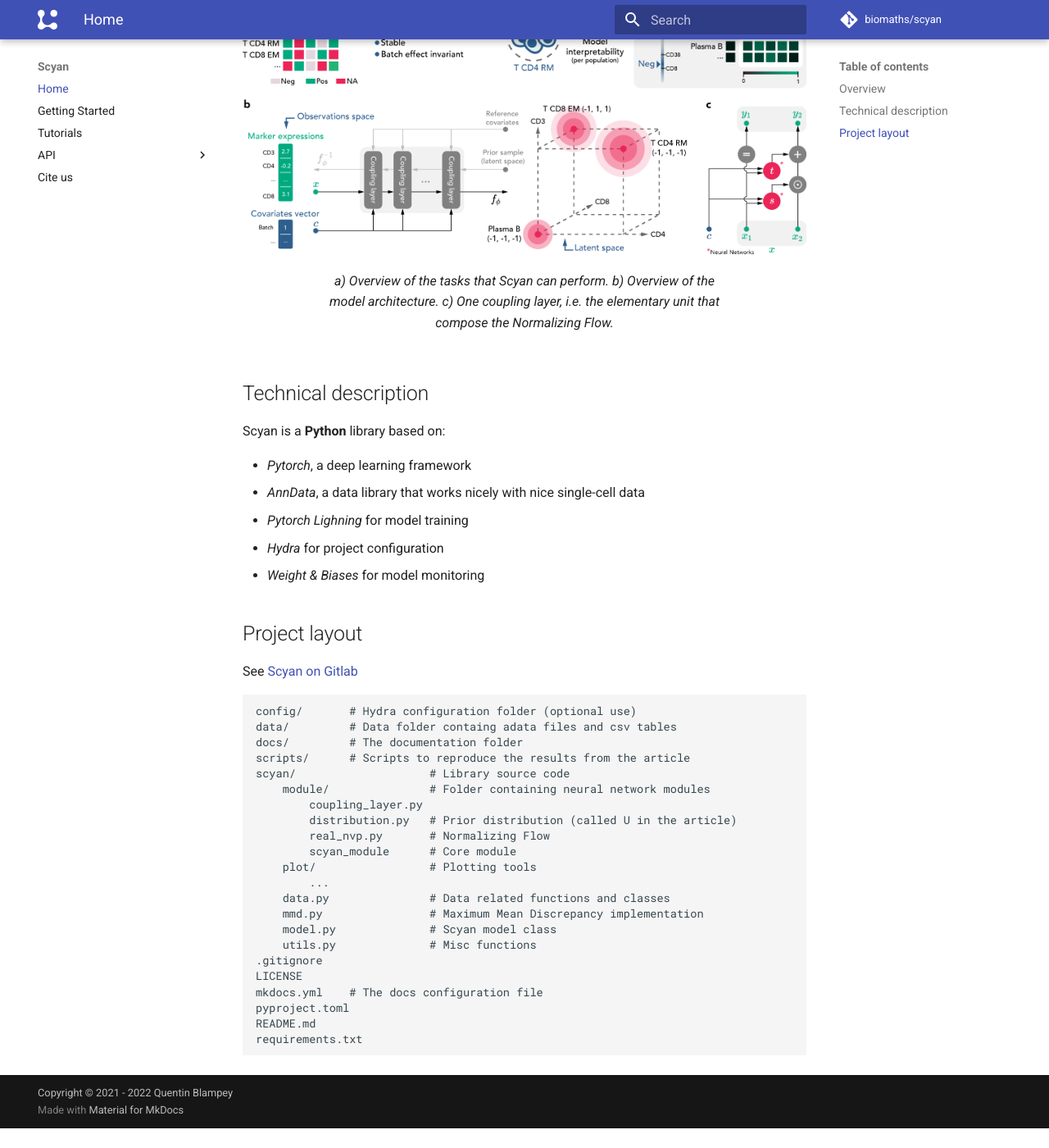
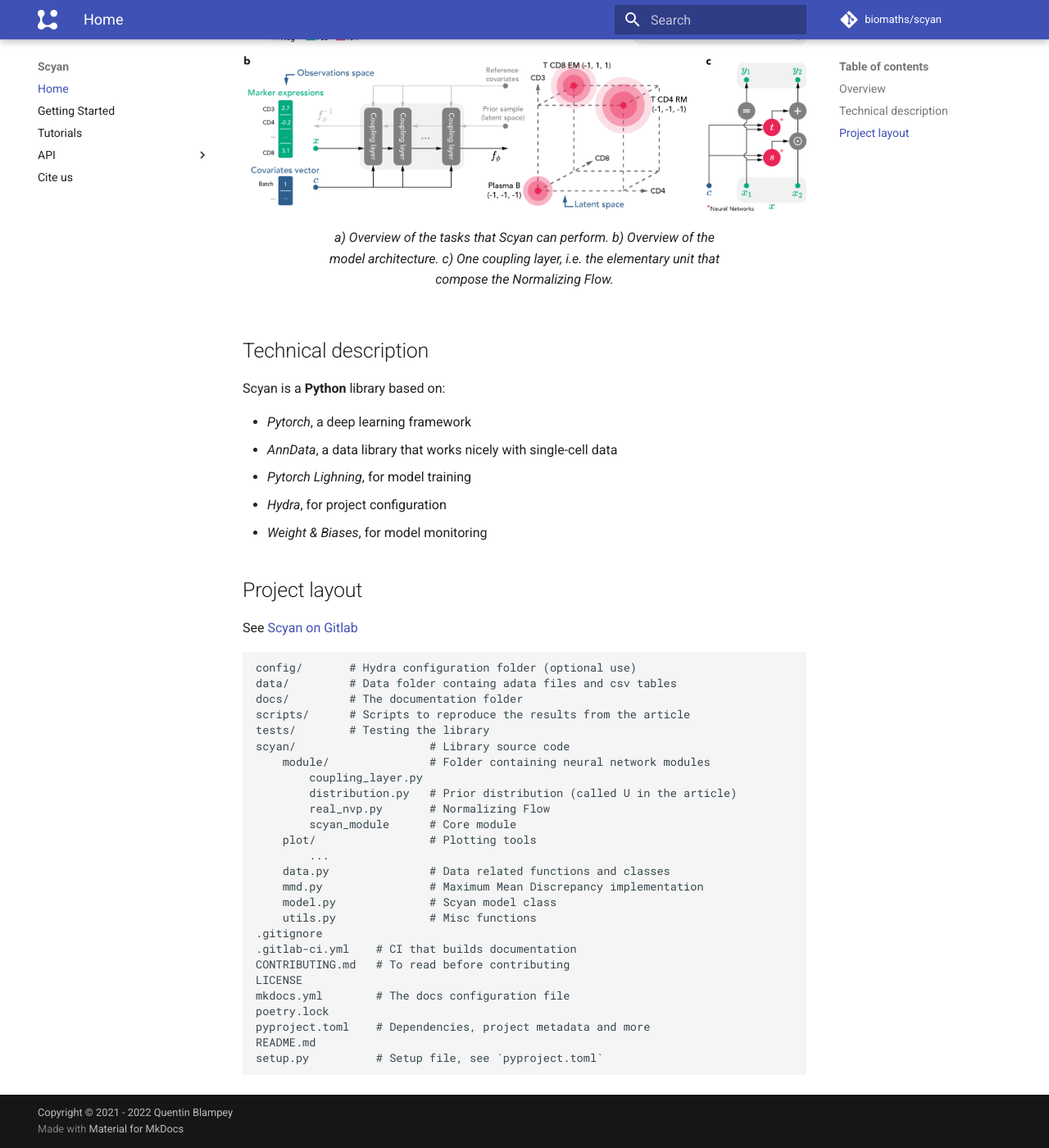
Before and after one commit to MICS-Lab/scyan, an MkDocs documentation site: the page built from docs/index.md, in a window 1280 px wide and 1400 px high, scrolled down 882 px. Shown: the whole window at 82% size. Built offline with MkDocs 1.6.1 and Material for MkDocs 9.7.7, drawn with Linux system fonts in a browser that asks for light colours; before the commit the page ends 2258 px from its top, so only the background shows below that.

```diff
--- a/.gitlab-ci.yml
+++ b/.gitlab-ci.yml
@@ -5,6 +5,7 @@ pages:
   only:
     - master
   script:
+    - apk add py3-pip
     - pip install ".[docs]"
     - mkdocs build --site-dir public
   artifacts:
--- a/docs/index.md
+++ b/docs/index.md
@@ -1,7 +1,7 @@
 # Scyan documentation
 
 <p align="center">
-  <img src="./assets/logo.png" alt="scyan_logo" />
+  <img src="./assets/logo.png" alt="scyan_logo" width="500px"/>
 </p>
 
 Scyan stands for **S**ingle-cell **Cy**tometry **A**nnotation **N**etwork. Based on a biological knowledge prior, it provides a fast cell populations annotation without requiring any training label. Scyan is an interpretable model that also corrects batch-effect and can be used for debarcoding / cell sampling / population discovery.
@@ -20,10 +20,10 @@ Scyan is a Bayesian probabilistic model composed of a deep invertible neural net
 Scyan is a **Python** library based on:
 
 - _Pytorch_, a deep learning framework
-- _AnnData_, a data library that works nicely with nice single-cell data
-- _Pytorch Lighning_ for model training
-- _Hydra_ for project configuration
-- _Weight & Biases_ for model monitoring
+- _AnnData_, a data library that works nicely with single-cell data
+- _Pytorch Lighning_, for model training
+- _Hydra_, for project configuration
+- _Weight & Biases_, for model monitoring
 
 ## Project layout
 
@@ -33,6 +33,7 @@ See [Scyan on Gitlab](https://gitlab-research.centralesupelec.fr/mics_biomathema
     data/         # Data folder containg adata files and csv tables
     docs/         # The documentation folder
     scripts/      # Scripts to reproduce the results from the article
+    tests/        # Testing the library
     scyan/                    # Library source code
         module/               # Folder containing neural network modules
             coupling_layer.py
@@ -46,8 +47,11 @@ See [Scyan on Gitlab](https://gitlab-research.centralesupelec.fr/mics_biomathema
         model.py              # Scyan model class
         utils.py              # Misc functions
     .gitignore
+    .gitlab-ci.yml    # CI that builds documentation
+    CONTRIBUTING.md   # To read before contributing
     LICENSE
-    mkdocs.yml    # The docs configuration file
-    pyproject.toml
+    mkdocs.yml        # The docs configuration file
+    poetry.lock
+    pyproject.toml    # Dependencies, project metadata and more
     README.md
-    requirements.txt
+    setup.py          # Setup file, see `pyproject.toml`
--- a/pyproject.toml
+++ b/pyproject.toml
@@ -53,7 +53,8 @@ testpaths = ["tests"]
 python_files = "test_*.py"
 filterwarnings = [
   "ignore::DeprecationWarning",
-  "ignore::UserWarning"
+  "ignore::UserWarning",
+  "ignore:::.*anndata*"
 ]
 
 [tool.black]
```
Also changed, not shown: README.md (+7 -3 lines), requirements.txt (deleted, +0 -14 lines), 1 other file.
